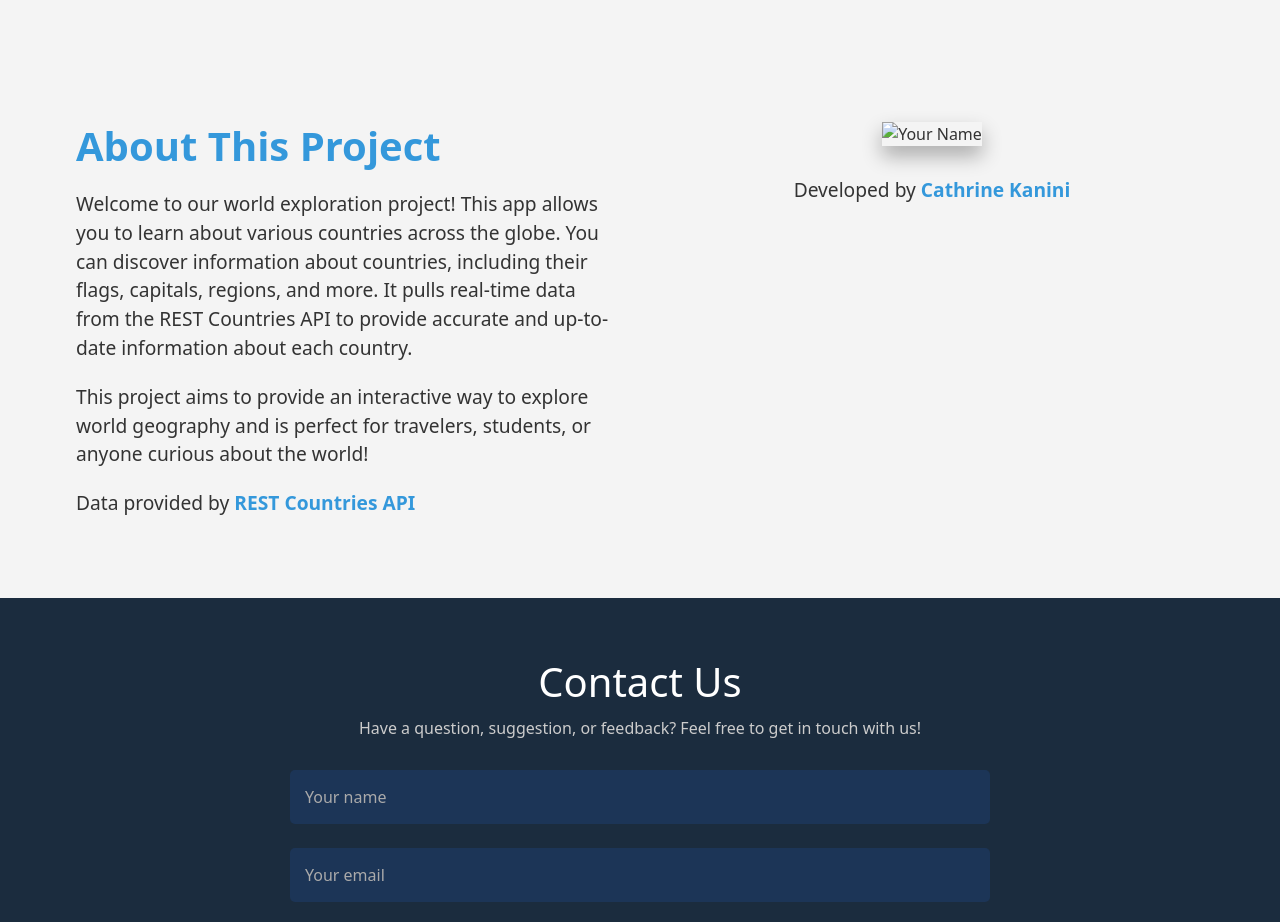
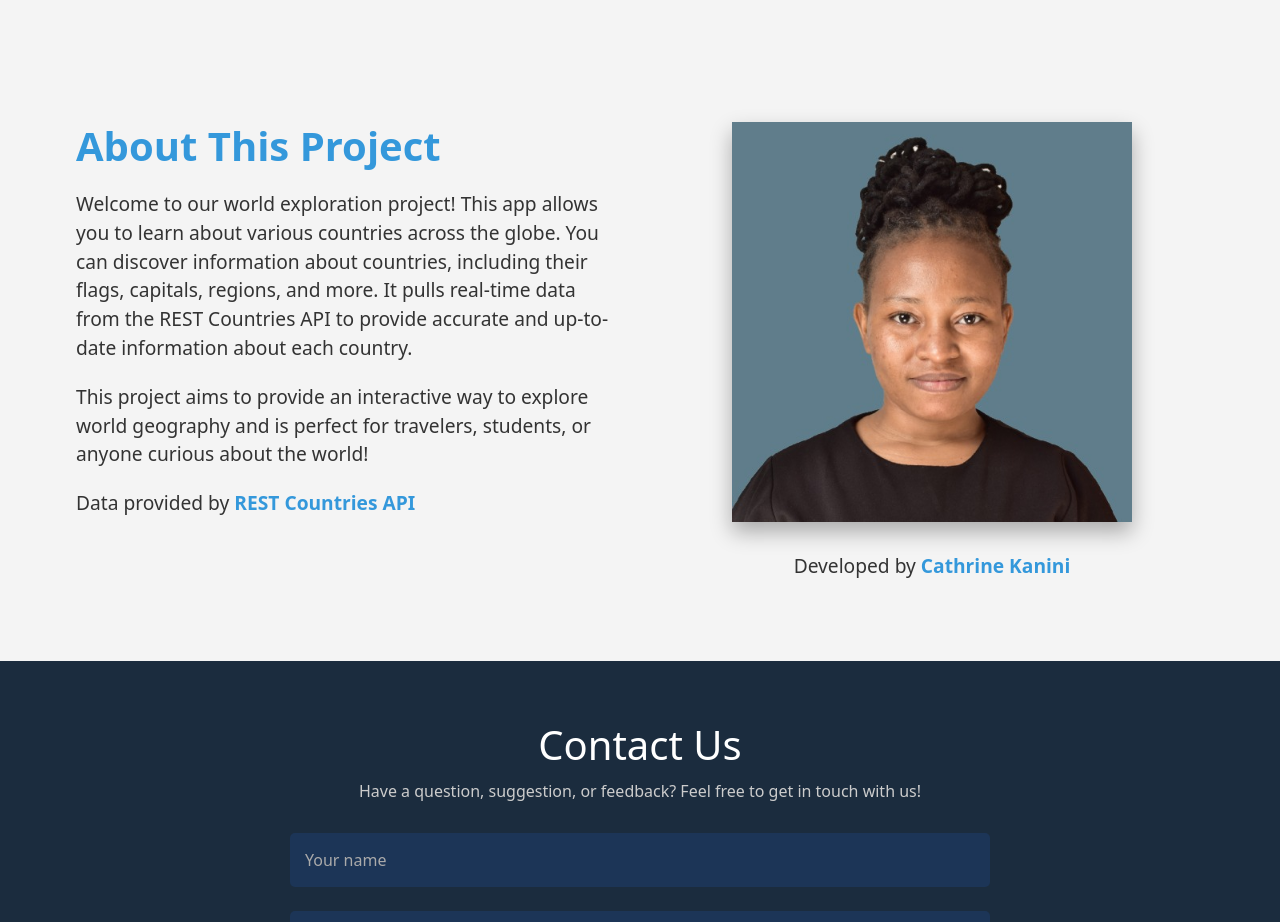
Before and after one commit to KadogoKenya/Countries, a plain HTML site: page Client/index.html in a window 1280 px wide. Shown: the part 940-1862 px from the top of the page. Drawn offline with nearby package versions, Linux system fonts and the light colour scheme; the site is published under a folder, as on GitHub Pages, so addresses that start at the root find nothing; no server answers.

Commit message:
image path changed

```diff
--- a/Client/index.html
+++ b/Client/index.html
@@ -99,7 +99,7 @@
             <p>Data provided by <a href="https://restcountries.com/" target="_blank" class="api-credit">REST Countries API</a></p>
         </div>
         <div class="about-credits">
-            <img src="/Client/media/passport pic-removebg-preview.jpg" alt="Your Name" class="profile-photo">
+            <img src="./passport pic-removebg-preview.jpg" alt="Your Name" class="profile-photo">
             <p class="credit-text">Developed by <a href="https://github.com/KadogoKenya" target="_blank" class="github-link">Cathrine Kanini</a></p>
         </div>
     </div>
```
Also changed, not shown: Client/passport pic-removebg-preview.jpg (renamed from Client/media/passport pic-removebg-preview.jpg).
